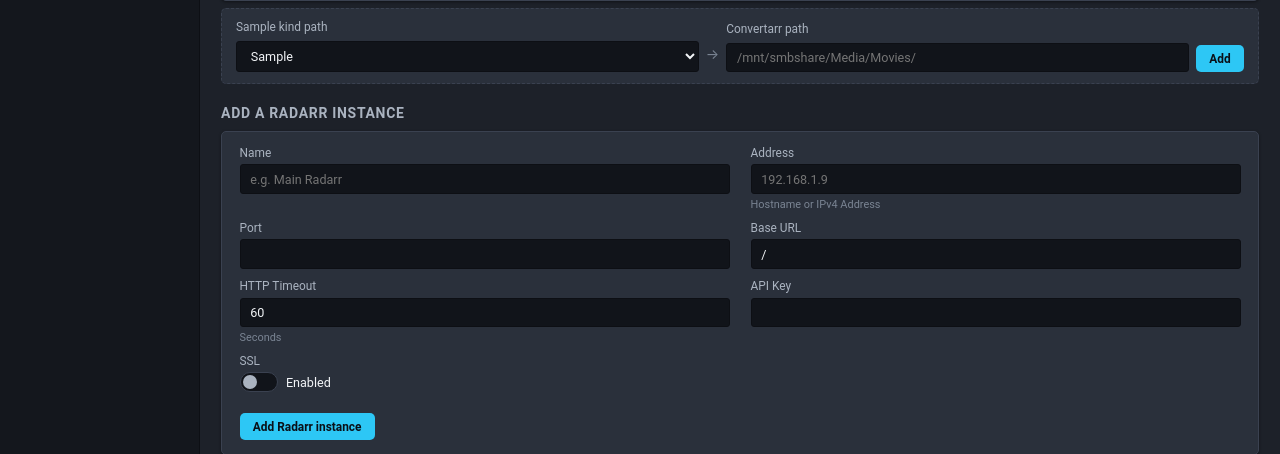
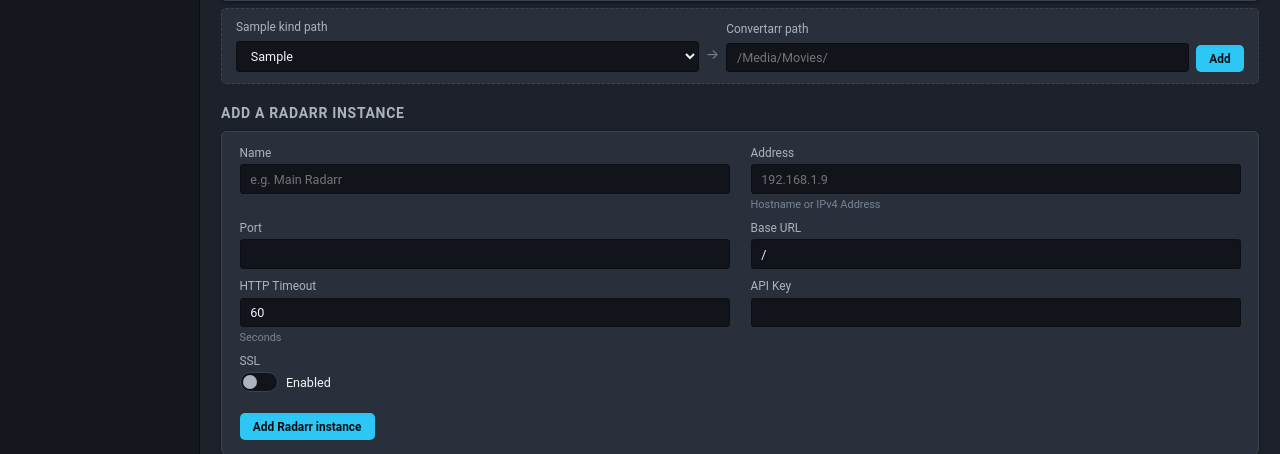
Before and after one commit to OPvault/convertarr, a FastAPI app: template src/convertarr/web/templates/settings_radarr.html in a window 1280 px wide. Shown: the part 649-1103 px from the top of the page. Run offline with FastAPI, Linux system fonts and the light colour scheme; the template is opened without the code that fills it: most values are stand-ins (such as "Sample title", 1, 10 or a date in 2020).

Commit message:
fix: update local path examples in documentation and UI

```diff
--- a/src/convertarr/models.py
+++ b/src/convertarr/models.py
@@ -245,7 +245,7 @@ class PathMapping(Base):
 
     Example (Radarr in docker, Convertarr on host):
         remote_path = "/movies/"
-        local_path  = "/mnt/smbshare/Media/Movies/"
+        local_path  = "/Media/Movies/"
     Longest matching prefix wins.
     """
 
--- a/src/convertarr/web/templates/_arr_instance_card.html
+++ b/src/convertarr/web/templates/_arr_instance_card.html
@@ -134,7 +134,7 @@
     <div class="dim" style="padding-bottom: 0.7rem">→</div>
     <div>
         <label>Convertarr path</label>
-        <input type="text" name="local_path" placeholder="/mnt/smbshare/Media/Movies/" required>
+        <input type="text" name="local_path" placeholder="/Media/Movies/" required>
     </div>
     <button type="submit">Add</button>
 </form>
```
Also changed, not shown: README.md.
